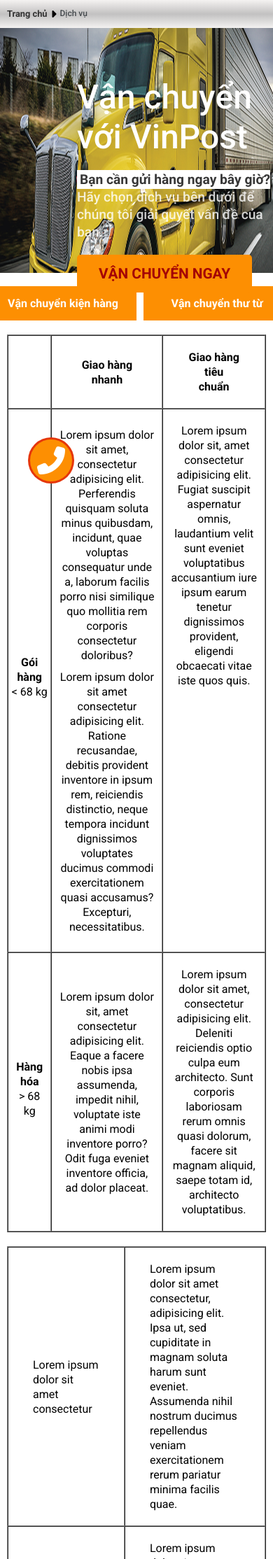
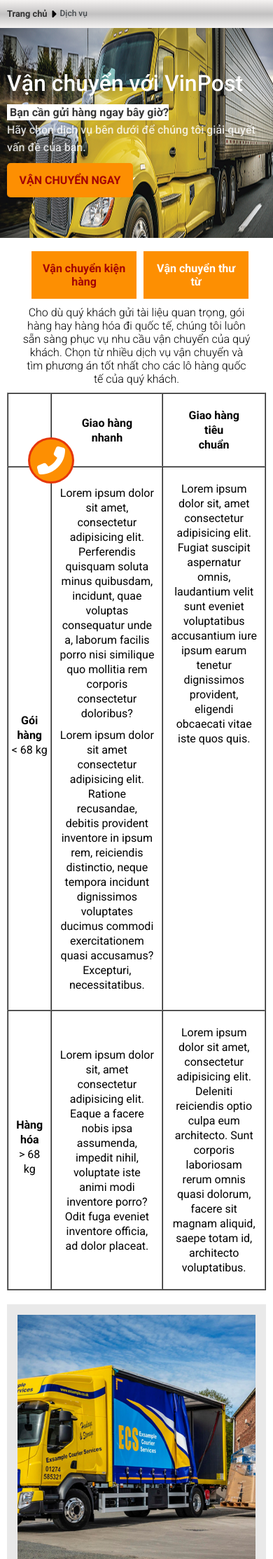
Before and after one commit to toan-2406/vinpost, a PHP site: page /sevice.html in a window 390 px wide. Shown: the part 123-2351 px from the top of the page at 70% size. Run offline with PHP 8.4, Linux system fonts and the light colour scheme; some libraries are stand-ins or nearby versions.

Commit message:
dsad
dsad

```diff
--- a/css/style.css
+++ b/css/style.css
@@ -280,26 +280,6 @@
   background-color: rgba(0, 0, 0, 0.8);
 }
 
-/* The dots/bullets/indicators */
-.dot {
-  cursor: pointer;
-  height: 15px;
-  width: 15px;
-  margin: 0 2px;
-  background-color: #bbb;
-  border-radius: 50%;
-  display: inline-block;
-  transition: background-color 0.6s ease;
-}
-.dot-tool {
-  bottom: 10px;
-  left: 48.5%;
-  position: absolute;
-}
-.active1,
-.dot:hover {
-  background-color: #717171;
-}
 .mb-toggle-menu {
   display: none;
 }
@@ -897,8 +877,13 @@
 #slug {
   width: 100%;
   height: auto;
-  background: rgb(244,242,241);
-background-image: linear-gradient(180deg, rgba(244,242,241,0.8994510950667135) 0%, rgba(194,193,193,1) 50%, rgba(244,242,241,0.9) 100%);
+  background: rgb(244, 242, 241);
+  background-image: linear-gradient(
+    180deg,
+    rgba(244, 242, 241, 0.8994510950667135) 0%,
+    rgba(194, 193, 193, 1) 50%,
+    rgba(244, 242, 241, 0.9) 100%
+  );
 }
 .slug-link {
   display: flex;
@@ -925,39 +910,39 @@
   color: var(--bg-footer);
 }
 
-.banner-img{
+.banner-img {
   position: relative;
   height: 349px;
 }
-.banner-img img{
+.banner-img img {
   background-size: cover;
   width: 100%;
   overflow: hidden;
   height: 350px;
 }
-.banner-text{
+.banner-text {
   position: absolute;
   color: #fff;
   top: 70px;
   padding-left: 100px;
 }
-.banner-text h1{
+.banner-text h1 {
   font-size: 3rem;
   font-weight: 500;
 }
-.banner-text strong{
+.banner-text strong {
   color: #373737;
   background-color: #fff;
   padding: 2px 0px 2px 4px;
 }
-.banner-text p{
+.banner-text p {
   line-height: 25px;
   margin: 20px 0px;
   font-weight: 500;
   font-size: 1.2rem;
-  color: rgb(255, 255, 255,0.81);
-}
-.banner-text .banner-btn{
+  color: rgb(255, 255, 255, 0.81);
+}
+.banner-text .banner-btn {
   background-color: var(--primary-color);
   width: 250px;
   font-size: 1.3rem;
@@ -967,81 +952,93 @@
   border-radius: 5px;
   text-align: center;
 }
-.banner-text .banner-btn a:hover{
+.banner-text .banner-btn a:hover {
   color: #fff;
   transition: 0.3s ease-in-out;
 }
-.banner-text .banner-btn a{
+.banner-text .banner-btn a {
   color: var(--color);
-
 }
 /* TYPE OF SEVICES */
-.sevices-content{
+.sevices-content {
   padding: 20px 0px;
   display: flex;
   flex-direction: column;
   align-items: center;
 }
-.sevices-content__list{
+.sevices-content__list {
   display: flex;
   flex-direction: row;
 }
-.sevices-content__item{
+.sevices-content__item {
   text-align: center;
   background-color: var(--primary-color);
   padding: 15px 10px;
   margin-left: 10px;
   width: 210px;
 }
-.sevices-content__link{
-  color: #fff ;
+.sevices-content__text p{
+  padding: 20px 80px;text-align: center;font-weight: 300;font-size: 1.1rem;
+}
+.sevices-content__link {
+  color: #fff;
   font-weight: 700;
 }
-.fxg-table-wrapper{
+.fxg-table-wrapper {
   margin-top: 20px;
 }
-.fxg-table th, .fxg-table td{
+.fxg-table th,
+.fxg-table td {
   font-size: 16px;
-    font-weight: 400;
-    line-height: 21px;
-    padding: 20px 35px;
-    word-wrap: break-word;
+  font-weight: 400;
+  line-height: 21px;
+  padding: 20px 35px;
+  word-wrap: break-word;
 }
 /* DATA_SEVICE */
-.data-sevices{
+.active-type-sevice {
+  color: #a30006;
+  transition: 0.5s ease-in-out;
+}
+.show-sevice {
+  display: block;
+}
+.hide-sevice {
+  display: none;
+}
+.data-sevices {
   height: 400px;
   width: 100%;
 }
-.data-slider{
+.data-slider {
   width: 47%;
-
 }
 .data-chart {
   color: #373737;
   width: 50%;
   padding: 15px 10px 15px 10px;
 }
-.data-h4{
+.data-h4 {
   font-size: 1.3rem;
   font-weight: 300;
   text-transform: capitalize;
 }
-.data-h3{
+.data-h3 {
   margin: 8px 0px 14px 0px;
   font-weight: 500;
   font-size: 2rem;
   text-transform: uppercase;
 }
-.data-circle{
+.data-circle {
   display: flex;
   align-items: center;
   justify-content: space-around;
   margin-top: 30px;
 }
-.data-circle p{
+.data-circle p {
   text-align: center;
 }
-.data-sevice{
+.data-sevice {
   width: 100%;
   background-color: var(--background-gray);
   padding: 15px;
@@ -1050,7 +1047,7 @@
   justify-content: space-between;
   flex-wrap: nowrap;
 }
-.data-slider .slider img{
+.data-slider .slider img {
   height: 350px;
   background-size: cover;
 }
@@ -1164,8 +1161,96 @@
   .shipping-btn {
     justify-content: space-between;
   }
+  /* DATA_SEVICE */
+  .data-sevices {
+    height: auto;
+    width: 100%;
+  }
+  .data-slider {
+    width: 70%;
+  }
+  .data-chart {
+    width: 70%;
+
+  }
+  .data-h4 {
+    font-size: 1rem;
+
+  }
+  .data-h3 {
+    font-size: 1.7rem;
+
+  }
+
+  .data-circle p {
+    text-align: center;
+  }
+  .data-sevice {
+    flex-direction: column;
+    display: flex;
+    flex-wrap: wrap;
+  }
+  .data-slider .slider img {
+    height: 350px;
+    background-size: cover;
+  }
+  /* BANNER SEVICE */
+  .banner-text{
+    top:50px;
+    padding-left: 30px;
+  }
+  .banner-img{
+    height: 299px;
+  }
+  .banner-img img{
+    height: 300px;
+  }
+  .banner-text h1 {
+    font-size: 2.5rem;
+
+  }
+  .banner-text p {
+    margin: 10px 0px;
+    font-size: 1rem;
+
+  }
+
 }
 @media (max-width: 512px) {
+  .data-slider{
+    width: 100%;
+  }
+  .data-chart{
+    width: 100%;
+  }
+  .sevices-content__item{
+    width: 150px;
+  }
+
+  .sevices-content__text p{
+    padding: 10px 20px;
+    font-size: 1rem;
+  }
+  .banner-text .banner-btn {
+    background-color: var(--primary-color);
+    width: 180px;
+    font-size: 1rem
+  }
+  .banner-text h1{
+    font-size: 2rem;
+  }
+  .banner-text{
+
+    padding-left: unset;
+    padding: 10px 0px;
+  }
+  .data-circle {
+    justify-content: center;
+    flex-direction: column;
+  }
+  .data-circle .data-circle__content{
+    margin-bottom: 30px;
+  }
   .dot-tool {
     bottom: 10px;
     left: 45%;
--- a/js/app.js
+++ b/js/app.js
@@ -58,6 +58,27 @@
         item.classList.add('active2')
     }
 })
+
+//Sevices active
+let seviceItems =document.getElementsByClassName('sevices-content__link');
+Array.from(seviceItems).forEach((item,index) => {
+  item.onclick =(e)=>{
+    let currSevices = document.querySelector('.sevices-content__link.active-type-sevice');
+    currSevices.classList.remove('active-type-sevice');
+    item.classList.add('active-type-sevice');
+    let table1 = document.getElementById('fxg-table-wrapper1');
+    let table2 =document.getElementById('fxg-table-wrapper2');
+    if(currSevices == table1){
+      table1.style.display="block";
+      table2.style.display="none";
+    }
+    if(currSevices == table2){
+      table2.style.display="block";
+      table1.style.display="none";
+    }
+
+  }
+})
 //Slider show
 var slideIndex = 1;
 showSlides(slideIndex);
--- a/sevice.html
+++ b/sevice.html
@@ -96,13 +96,16 @@
                 <div class="sevices-content">
                     <ul class="sevices-content__list">
                         <li class="sevices-content__item">
-                            <a href="#" class="sevices-content__link">Vận chuyển kiện hàng</a>
+                            <a href="#fxg-table-wrapper1" class="sevices-content__link active-type-sevice">Vận chuyển kiện hàng</a>
                         </li>
                         <li class="sevices-content__item">
-                            <a href="#" class="sevices-content__link">Vận chuyển thư từ</a>
+                            <a href="#fxg-table-wrapper2" class="sevices-content__link">Vận chuyển thư từ</a>
                         </li>
                     </ul>
-                    <div class="fxg-table-wrapper">
+                    <div class="sevices-content__text">
+                        <p>Cho dù quý khách gửi tài liệu quan trọng, gói hàng hay hàng hóa đi quốc tế, chúng tôi luôn sẵn sàng phục vụ nhu cầu vận chuyển của quý khách. Chọn từ nhiều dịch vụ vận chuyển và tìm phương án tốt nhất cho các lô hàng quốc tế của quý khách.</p>
+                    </div>
+                    <div id="fxg-table-wrapper1">
                         <table class="fxg-table" border="1" cellspacing="0" cellpadding="0" width="100%"
                             style="text-align: center;">
                             <tbody>
@@ -169,7 +172,7 @@
                             </tbody>
                         </table>
                     </div>
-                    <div class="fxg-table-wrapper     tableFixerJS" data-emptytext="FedEx - Table Component">
+                    <!-- <div id="fxg-table-wrapper2">
                         <table class="fxg-table" width="100%" cellspacing="0" cellpadding="0" border="1">
                             <tbody>
                                 <tr>
@@ -226,7 +229,7 @@
                             </tbody>
                         </table>
 
-                    </div>
+                    </div> -->
 
                 </div>
             </div>
@@ -250,17 +253,17 @@
                                 nằm ở việc luôn là người tiên phong, lựa chọn sự khác biệt</p>
                         </div>
                         <div class="data-circle">
-                            <div>
+                            <div class="data-circle__content">
+                                <div class="mkCharts  " data-size="115" data-percent="45" data-color="#fd8f02"
+                                    data-stroke="3"></div>
+                                <p>Some thing</p>
+                            </div >
+                            <div class="data-circle__content">
                                 <div class="mkCharts  " data-size="115" data-percent="45" data-color="#fd8f02"
                                     data-stroke="3"></div>
                                 <p>Some thing</p>
                             </div>
-                            <div>
-                                <div class="mkCharts  " data-size="115" data-percent="45" data-color="#fd8f02"
-                                    data-stroke="3"></div>
-                                <p>Some thing</p>
-                            </div>
-                            <div>
+                            <div class="data-circle__content">
                                 <div class="mkCharts  " data-size="115" data-percent="45" data-color="#fd8f02"
                                     data-stroke="3"></div>
                                 <p>Some thing</p>
```
Also changed, not shown: index.html (+11 -13 lines).
